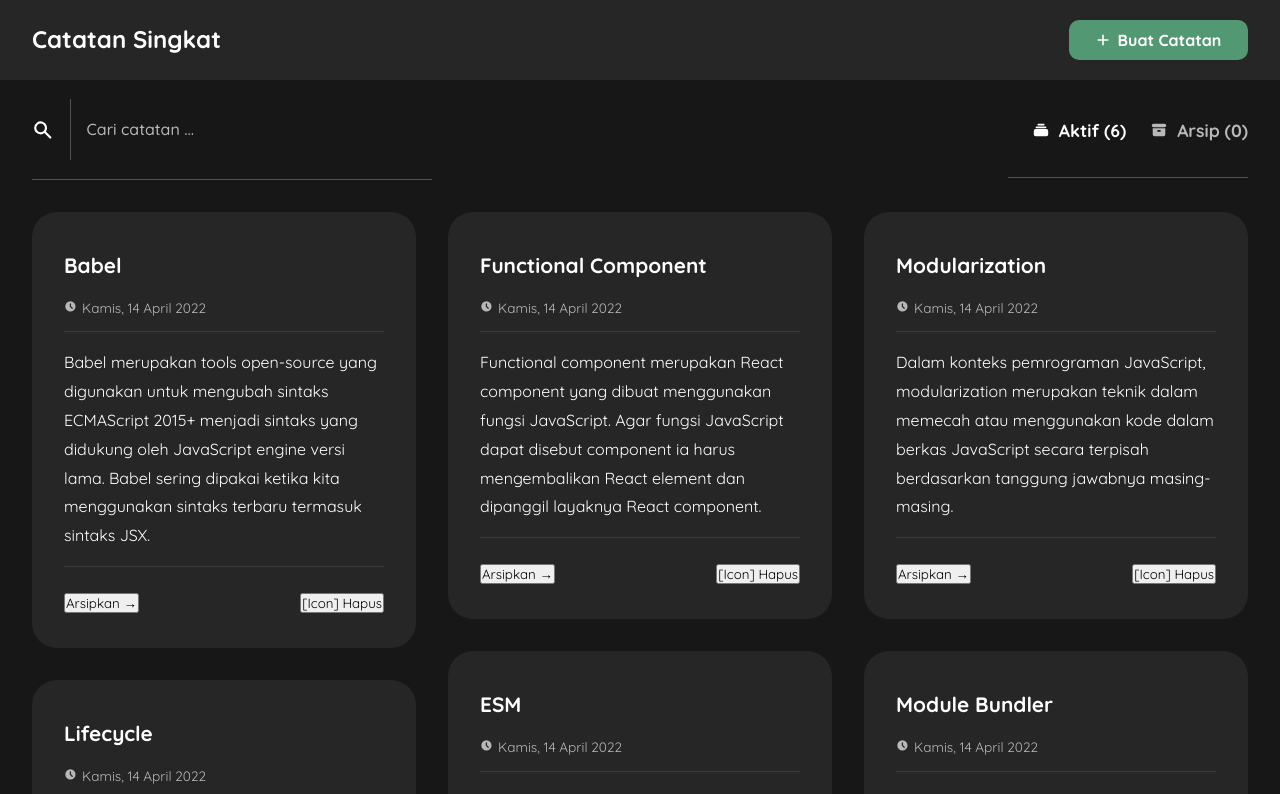
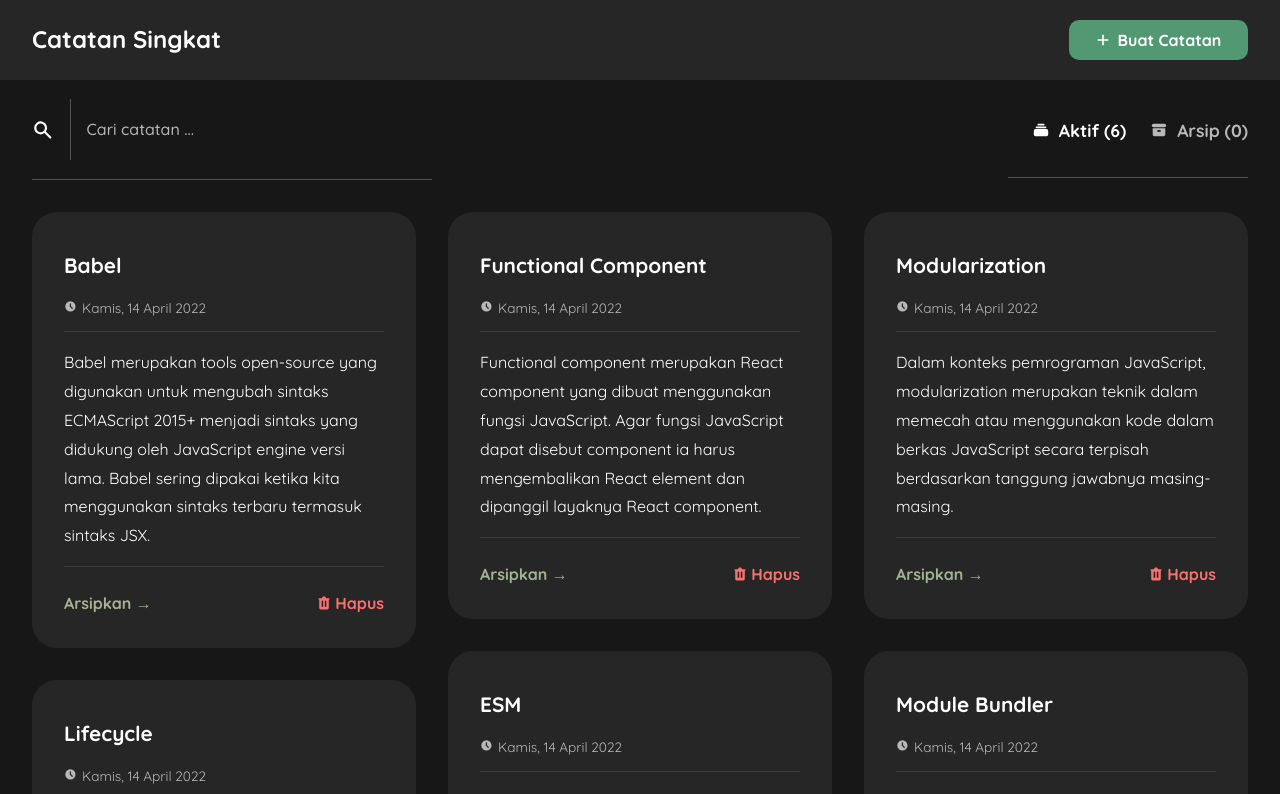
Before and after one commit to cholis04/simple-note, a React (Create React App) app: page / in a window 1280 px wide. Shown: the top 794 px of the page. Built offline with nearby package versions, Linux system fonts and the light colour scheme.

Commit message:
Added Style Action Button Article

```diff
--- a/src/components/NoteCard/index.js
+++ b/src/components/NoteCard/index.js
@@ -1,4 +1,4 @@
-import { ClockIcon } from '@heroicons/react/solid';
+import { ClockIcon, TrashIcon } from '@heroicons/react/solid';
 import { useContext } from 'react';
 
 import { NotesContext } from '../../context/NotesContext';
@@ -40,12 +40,15 @@ function NoteCard({ note }) {
       </p>
       <hr className={styles.lineBreak} />
       <div className={styles.action}>
-        <button onClick={() => moveNote(note.id)}>
+        <button onClick={() => moveNote(note.id)} className={styles.btnMove}>
           {note.archived ? '← Aktifkan' : 'Arsipkan →'}
         </button>
 
-        <button onClick={() => deleteNote(note.id)}>
-          <span>[Icon] </span> Hapus
+        <button
+          onClick={() => deleteNote(note.id)}
+          className={styles.btnDelete}
+        >
+          <TrashIcon className={styles.iconBtn} /> Hapus
         </button>
       </div>
     </article>
--- a/src/components/NoteCard/index.module.css
+++ b/src/components/NoteCard/index.module.css
@@ -44,3 +44,48 @@
     justify-content: space-between;
     align-items: center;
 }
+
+.btnMove, .btnDelete {
+    border:none;
+    background: none;
+
+    font-weight: var(--fw-bold);
+    font-size: 1em;
+
+    transition: opacity 0.2s ease-in-out;
+
+    display:flex;
+    justify-content: center;
+    align-items: center;
+}
+
+.btnMove {
+    color:var(--secondary-color)
+}
+
+.btnDelete {
+    color:var(--alert-color)
+}
+.btnMove:active, .btnDelete:active {
+    opacity: 0.7;
+}
+
+.iconBtn {
+    width: 1rem;
+    height: 1rem;
+    margin-right: 0.2rem;
+}
+
+
+/* Desktop Responsive */
+/* Desktop Responsive */
+@media only screen and (min-width: 768px) {
+
+
+    @media (hover: hover) { /* when supported */
+        .btnMove:hover, .btnDelete:hover {
+            opacity: 0.7;
+            cursor:pointer;
+        }
+    }
+}
--- a/src/containers/ModalForm/index.module.css
+++ b/src/containers/ModalForm/index.module.css
@@ -83,7 +83,7 @@
     margin-top: 0.8rem;
     font-size: 0.9em;
     font-weight: var(--fw-medium);
-    color:hsl(0, 65%, 61%);
+    color:var(--alert-color)
 }
 
 .btnSubmit {
--- a/src/styles/global.css
+++ b/src/styles/global.css
@@ -17,6 +17,7 @@
   --text-primary-color: hsl(0,0%,100%);
   --text-secondary-color: hsl(0,0%,72%);
   --line-color:hsl(0, 0%, 32%);
+  --alert-color:hsl(0,94%,71%);
 
   /* Dimensions */
   --maxWidth: 1280px;
```
